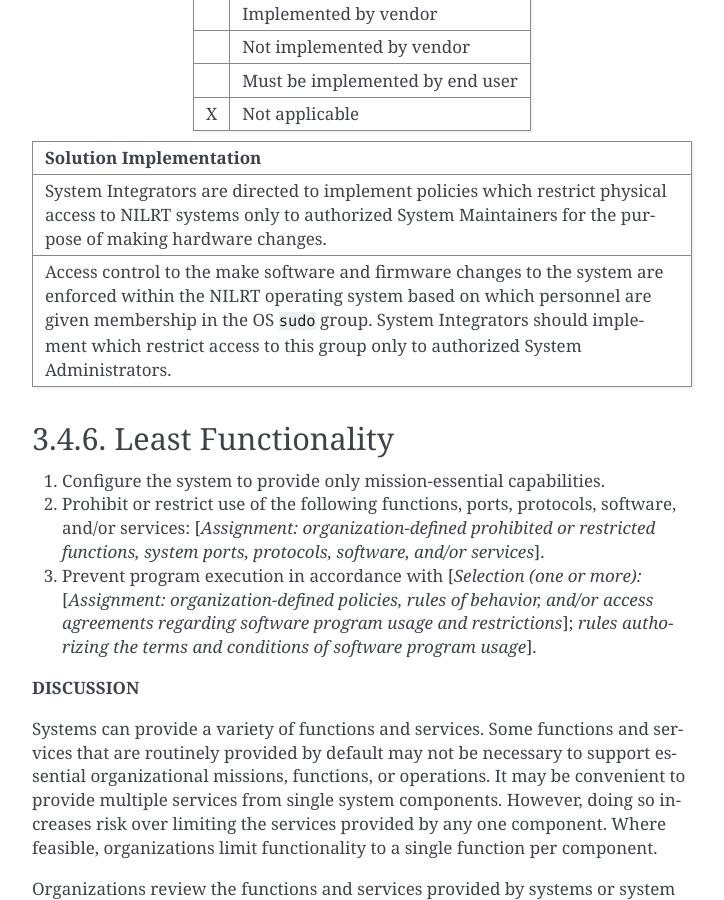
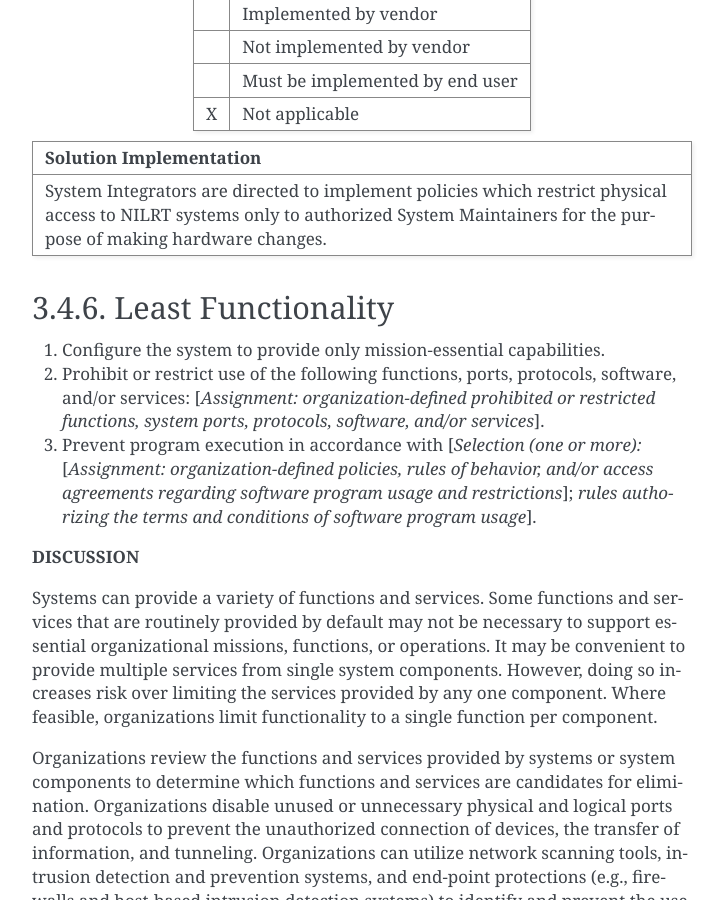
Before and after one commit to ni/nilrt-snac-guide, a Sphinx documentation site: the page built from source/section_3_4.rst, in a window 1280 px wide and 900 px high, scrolled down 4160 px. Shown: the whole window, without its empty margins (388-1112 px from the left). Built offline with Sphinx 7.4.7, drawn with Linux system fonts in a browser that asks for light colours.

Commit message:
section 3.4: remove discussion of the sudo group
Control NIST 3.4.5 isn't really talking about OS access controls. It
wants to discuss physical and logical access control policies
implemented by the organization.

Signed-off-by: Alex Stewart <alex.stewart@emerson.com>

```diff
--- a/source/section_3_4.rst
+++ b/source/section_3_4.rst
@@ -265,11 +265,6 @@ and change windows (i.e., changes occur only during specified times).
 | System Integrators are directed to implement policies which restrict physical    |
 | access to NILRT systems only to authorized System Maintainers for the purpose of |
 | making hardware changes.                                                         |
-+----------------------------------------------------------------------------------+
-| Access control to the make software and firmware changes to the system are       |
-| enforced within the NILRT operating system based on which personnel are given    |
-| membership in the OS ``sudo`` group. System Integrators should implement         |
-| which restrict access to this group only to authorized System Administrators.    |
 +----------------------------------------------------------------------------------+
 
 .. raw:: latex
```
